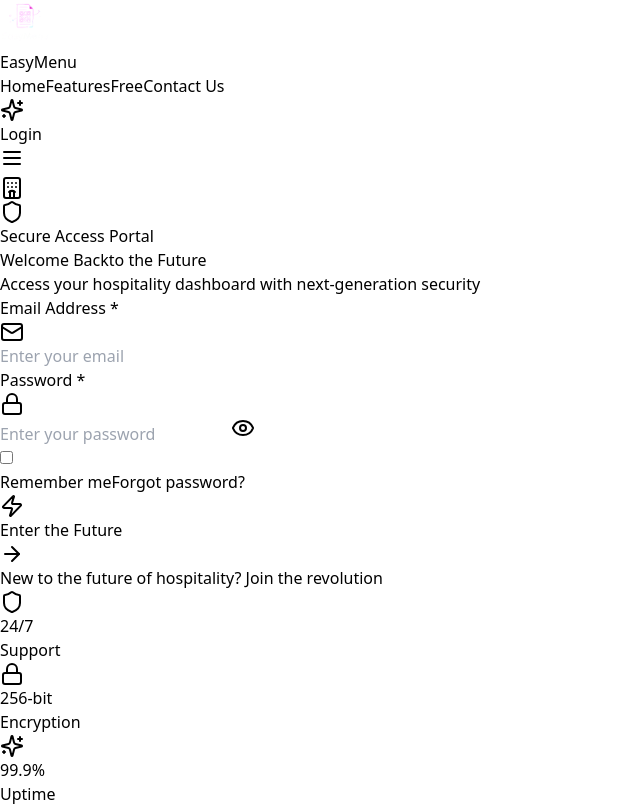
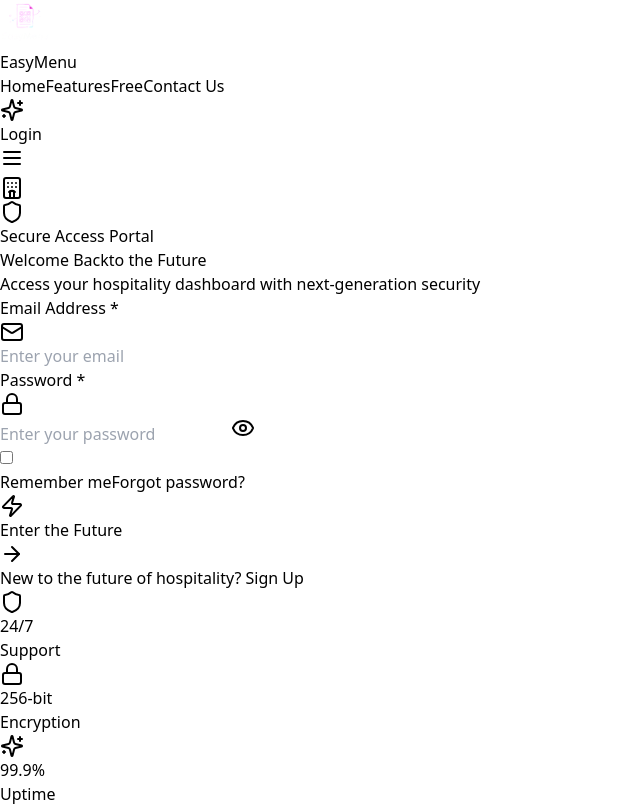
Before and after one commit to samirdhoran2000/Hotel_Menu, a React (Vite) app in the folder client/: page /hotel/login in a window 1280 px wide. Shown: the top 806 px of the page, without its empty margins (0-640 px from the left). Built offline with nearby package versions, Linux system fonts and the light colour scheme.

Commit message:
feat: add QR code generator component and landing page sections with authentication route templates

```diff
--- a/client/src/components/QrCode.jsx
+++ b/client/src/components/QrCode.jsx
@@ -152,7 +152,7 @@ const QrCode = () => {
               <div className="absolute -inset-4 bg-gradient-to-r from-purple-400/20 via-pink-400/20 to-cyan-400/20 rounded-3xl blur-lg group-hover/qr:blur-xl transition-all duration-300"></div>
               <div className="relative bg-white/95 backdrop-blur-sm p-4 md:p-6 rounded-3xl shadow-2xl border border-white/20 group-hover/qr:scale-105 transition-transform duration-300 max-w-full">
                 <QRCodeCanvas
-                  value={`${import.meta.env.VITE_DOMAIN_URL}/${params?.id}`} // The URL for the QR code
+                  value={`${import.meta.env.VITE_DOMAIN_URL}/hotel/${params?.id}`} // The URL for the QR code
                   size={window.innerWidth < 640 ? 160 : 200}
                   level="H" // High error correction level
                   className="rounded-xl w-full h-auto max-w-[160px] md:max-w-[200px]"
--- a/client/src/pages/HomePage.jsx
+++ b/client/src/pages/HomePage.jsx
@@ -68,7 +68,7 @@ const MenuCardAbout = () => {
       <WhyItsFree />
 
       {/* Blogs */}
-      <Blogs />
+      {/* <Blogs /> */}
 
       {/* FAQ */}
       <FAQ />
--- a/client/src/pages/HotelLoginPage.jsx
+++ b/client/src/pages/HotelLoginPage.jsx
@@ -341,7 +341,7 @@ export default function LoginHotel() {
 
                     className="text-white underline hover:text-purple-200 font-semibold transition-colors relative group focus:outline-none"
                   >
-                    <span className="relative z-10">Join the revolution</span>
+                    <span className="relative z-10">Sign Up</span>
                     <span className="absolute inset-x-0 bottom-0 h-0.5 bg-gradient-to-r from-purple-400 to-pink-400 transform scale-x-0 group-hover:scale-x-100 transition-transform duration-300"></span>
                   </Link>
                 </p>
--- a/client/src/pages/HotelRegisterPage.jsx
+++ b/client/src/pages/HotelRegisterPage.jsx
@@ -727,7 +727,7 @@ export default function RegisterHotel() {
                         ) : (
                           <div className="flex items-center justify-center gap-3">
                             <Sparkles className="w-4 h-4" />
-                            <span>Join the Revolution</span>
+                            <span>Submit</span>
                           </div>
                         )}
                       </button>
```
Also changed, not shown: 3 other files (tests, documents, lock files or other folders).
